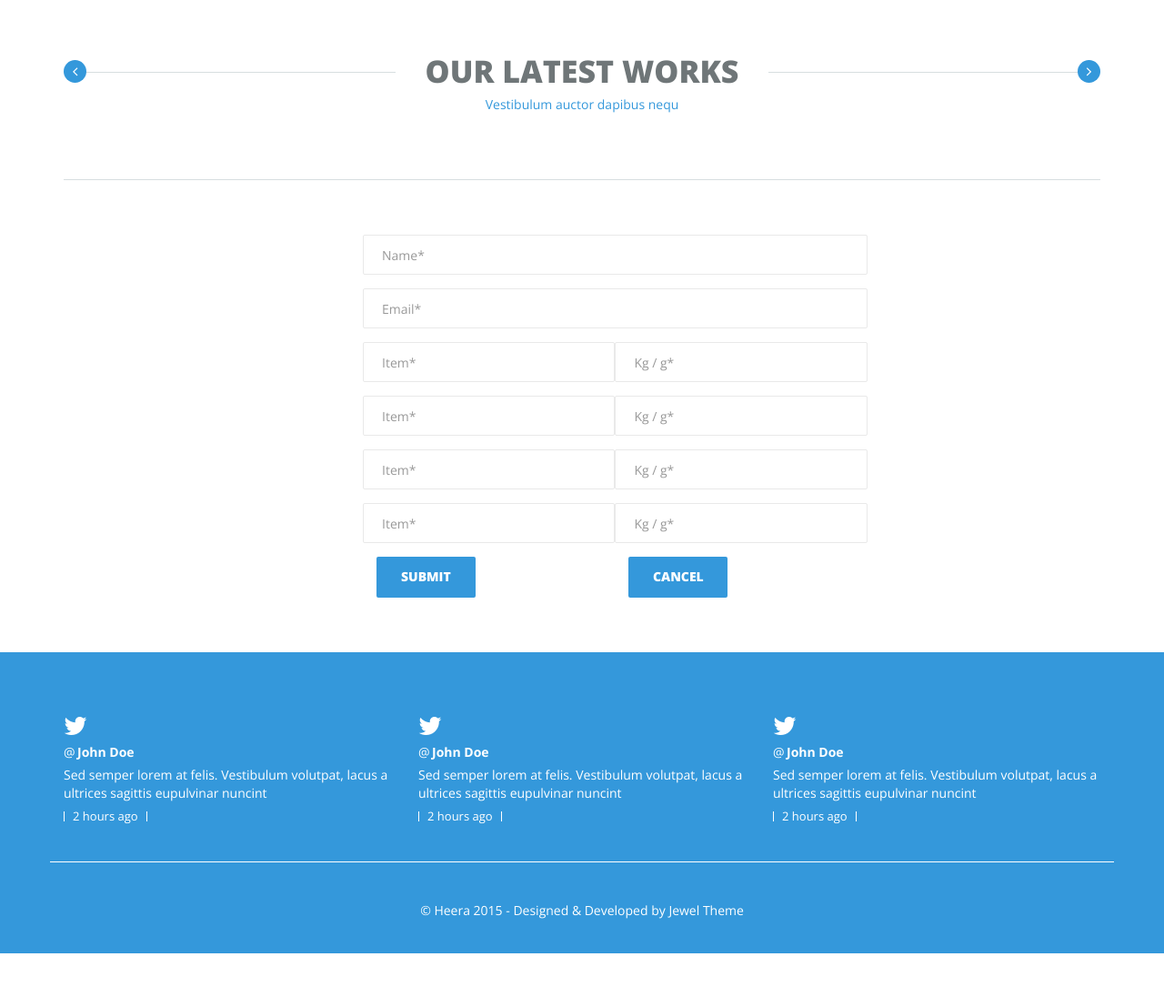
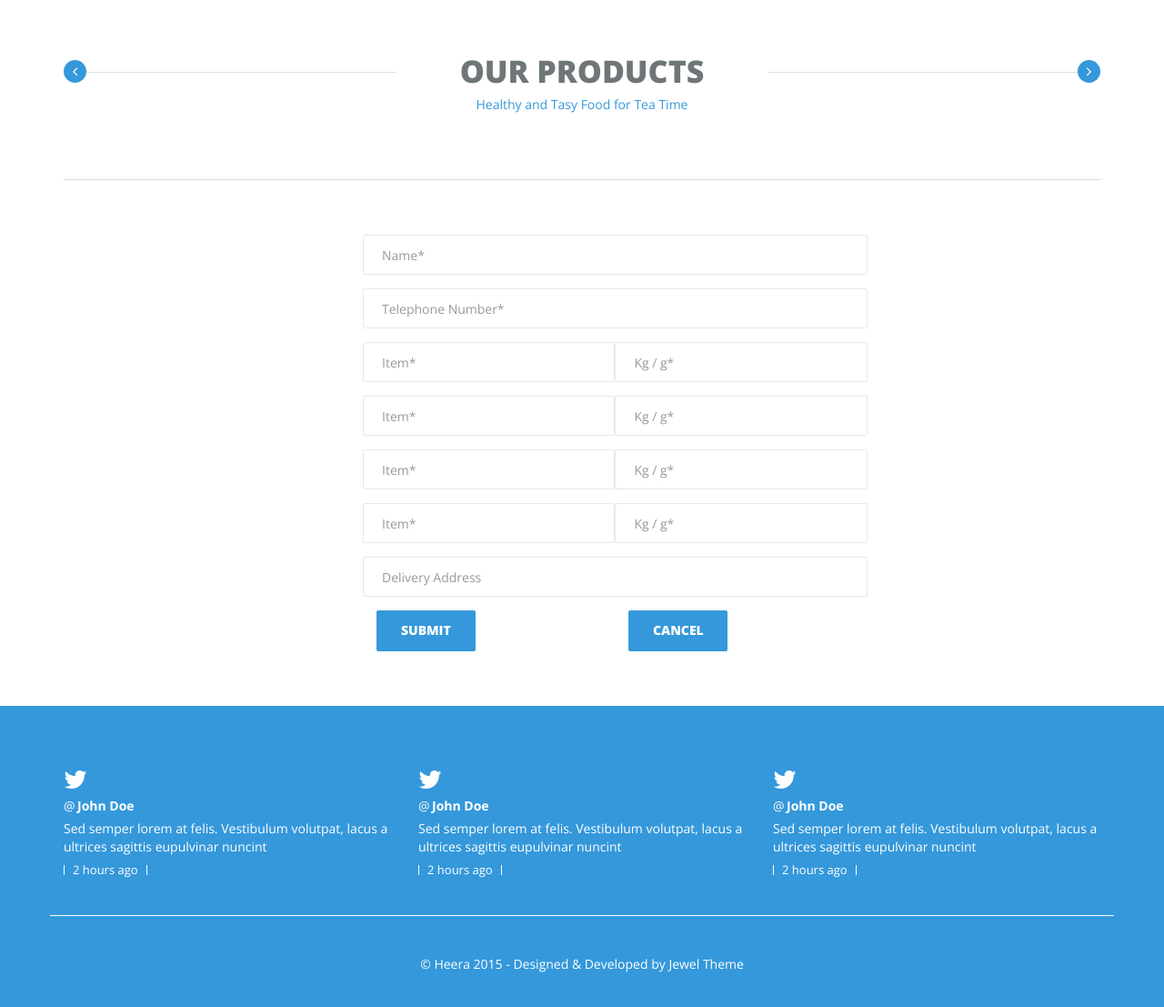
Before and after one commit to delushaandelu/MXTCOMP, a CodeIgniter app: page /MXTCOMP/pages/order in a window 1280 px wide. Shown: the part 72-1179 px from the top of the page at 91% size. Before the commit the page ends 1120 px from the top, so only its background shows below. Run offline with CodeIgniter, Linux system fonts and the light colour scheme; some libraries are stand-ins or nearby versions.

Commit message:
ordering process customer side completed

```diff
--- a/application/controllers/Pages.php
+++ b/application/controllers/Pages.php
@@ -31,6 +31,7 @@
             $this->form_validation->set_rules('email', 'Email Address', 'required');
             $this->form_validation->set_rules('itemi', 'Item No 1', 'required');
             $this->form_validation->set_rules('qtyi', 'Item No 1 QTY', 'required');
+            $this->form_validation->set_rules('address', 'Delivery Addtess', 'required');
 
             if($this->form_validation->run()===FALSE){
               $this->load->view('site/header');
--- a/application/models/Page_model.php
+++ b/application/models/Page_model.php
@@ -15,7 +15,8 @@
                 'itemiii' => $this->input->post('itemiii'),
                 'qtyiii' => $this->input->post('qtyiii'),
                 'itemiv' => $this->input->post('itemiv'),
-                'qtyiv' => $this->input->post('qtyiv')
+                'qtyiv' => $this->input->post('qtyiv'),
+                'address' => $this->input->post('address')
             );
 
             return $this->db->insert('orders', $data);
--- a/application/views/site/order_item.php
+++ b/application/views/site/order_item.php
@@ -13,7 +13,7 @@
                     </tr>
                     <tr>
                         <td colspan='2'>
-                            <input id="email" class="form-control" name="email" type="email" value="" size="30" aria-required="true" placeholder="Email*" title="Email">
+                            <input id="email" class="form-control" name="email" type="text" value="" size="30" aria-required="true" placeholder="Telephone Number*" title="Email">
                         </td>
                     </tr>
                     <tr>
@@ -49,6 +49,11 @@
                         </td>
                     </tr>
                     <tr>
+                        <td colspan="2">
+                            <input id="subject" class="form-control" name="address" type="subject" value="" size="30" aria-required="true" placeholder="Delivery Address" title="Subject">
+                        </td>
+                    </tr>
+                    <tr>
                         <td>
                             <div class="col-sm-6">
                                 <button name="submit" class="btn btn-lg full-width" type="submit" id="submit">Submit</button>
--- a/application/views/site/products.php
+++ b/application/views/site/products.php
@@ -2,8 +2,8 @@
  <div class="container">
   <div class="portfolio-area">
     <div class="portfolio-top">
-      <h2 class="portfolio-title">Our Latest Works</h2>
-      <p class="title-description">Vestibulum auctor dapibus nequ</p>
+      <h2 class="portfolio-title">Our Products</h2>
+      <p class="title-description">Healthy and Tasy Food for Tea Time</p>
       <div class="slide-nav-container">
         <a class="slide-nav left slide-left post-prev" data-slide="post-prev"><i class="fa fa-angle-left"></i></a>
         <a class="slide-nav right slide-right post-next" data-slide="post-next"><i class="fa fa-angle-right"></i></a>
--- a/application/views/site/success.php
+++ b/application/views/site/success.php
@@ -2,6 +2,7 @@
 <center>
     <h2>Successfully You places an Order!</h2>
     <h4>Thank you for being with us</h4>
+    <h4>Your Delivery will be made with in 24 Hrs!</h4>
     <h6>Have a Good Day</h6>
     </br>
       <a href="<?php echo base_url();?>">  <button name="reset" class="btn btn-lg full-width" id="submit">Goto Home Page</button></a>
```
